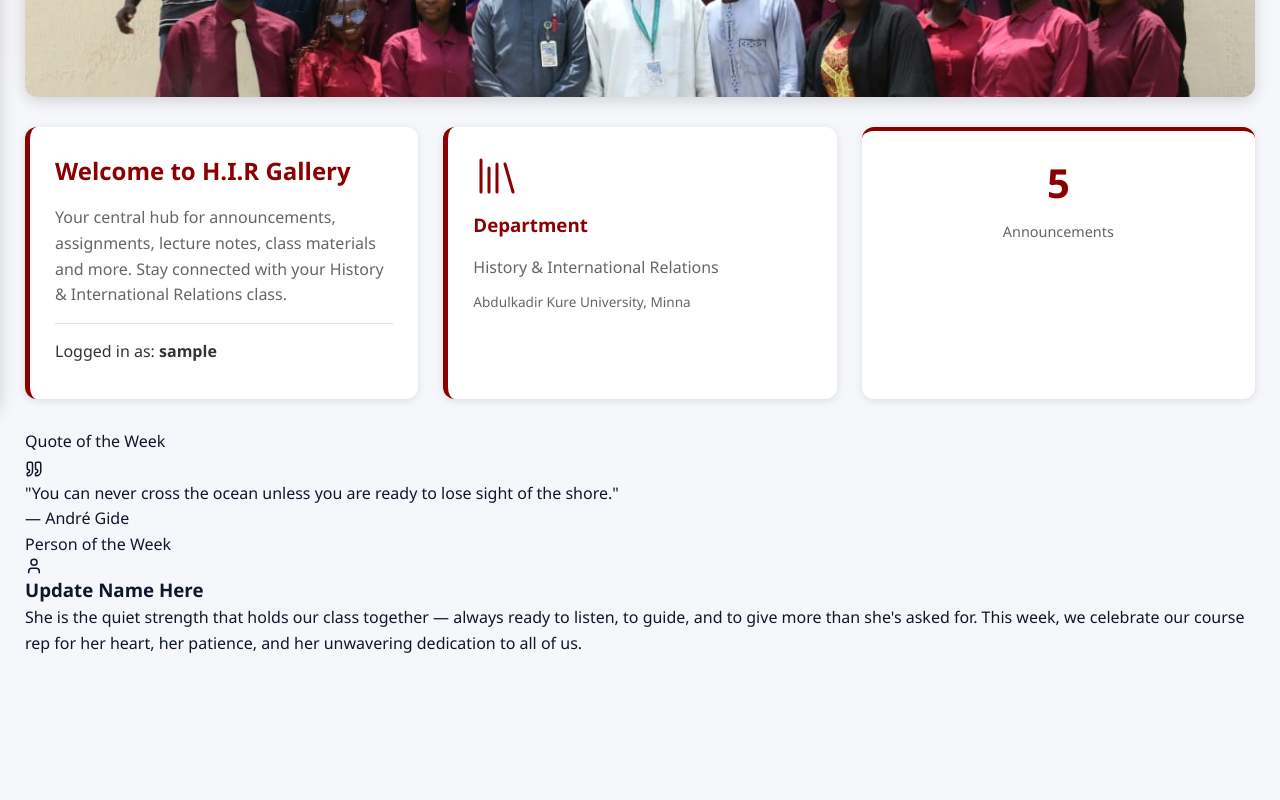
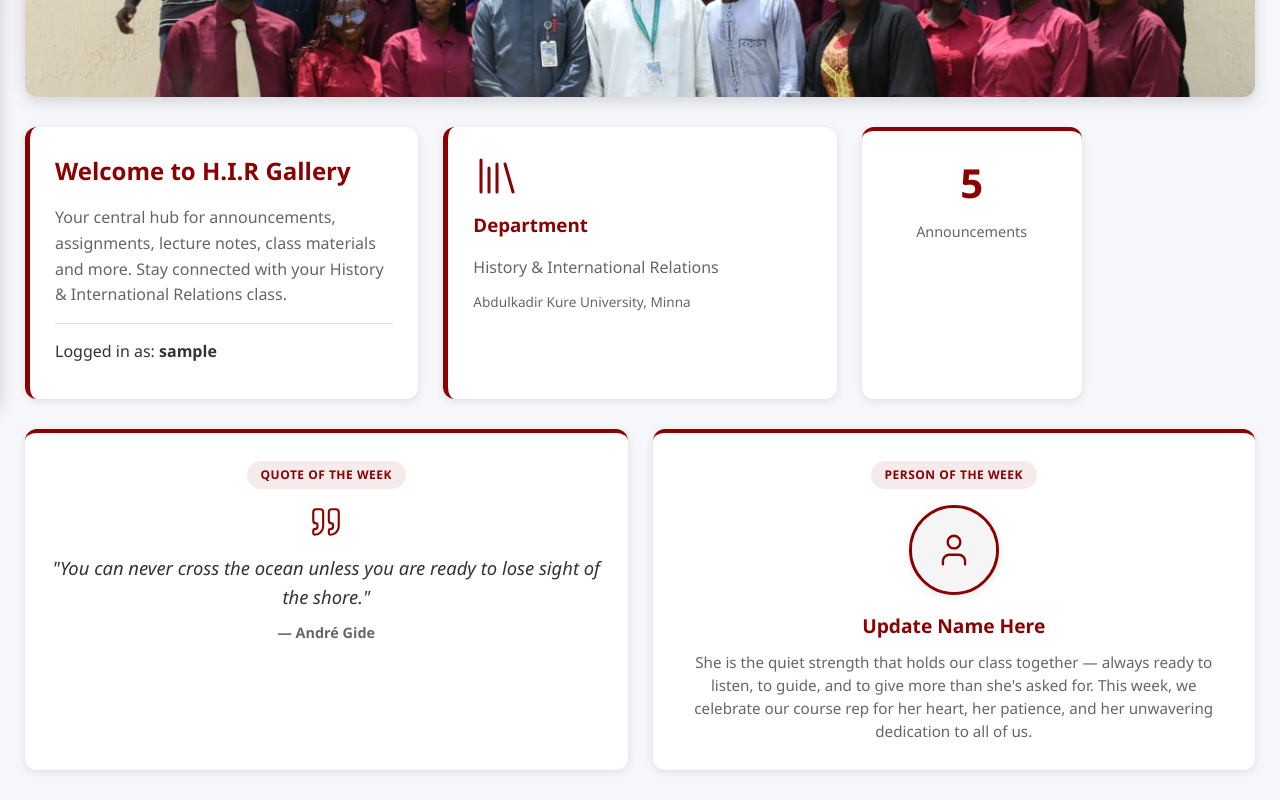
Before and after one commit to akuhir/akuhir.github.io, a plain HTML site: page index.html in a window 1280 px wide. Shown: the part 393-1193 px from the top of the page. Before the commit the page ends 1079 px from the top, so only its background shows below. Drawn offline with nearby package versions, Linux system fonts and the light colour scheme; sample sign-in values are in the browser's storage.

Commit message:
Update style.css

```diff
--- a/style.css
+++ b/style.css
@@ -542,6 +542,7 @@ body.dark-mode .side-navbar .nav-link.active {
     display: grid;
     grid-template-columns: repeat(auto-fit, minmax(150px, 1fr));
     gap: 15px;
+    max-width: 220px;
 }
 
 .stat {
@@ -563,6 +564,110 @@ body.dark-mode .side-navbar .nav-link.active {
     color: var(--text-light);
     font-size: 0.9rem;
     margin-top: 5px;
+}
+
+/* ========== HOME SPOTLIGHT: QUOTE + PERSON OF THE WEEK ========== */
+.spotlight-grid {
+    display: grid;
+    grid-template-columns: repeat(auto-fit, minmax(280px, 1fr));
+    gap: 25px;
+    margin-top: 25px;
+}
+
+.quote-card,
+.person-card {
+    background: var(--accent);
+    padding: 28px 24px;
+    border-radius: 12px;
+    box-shadow: var(--shadow);
+    border-top: 4px solid var(--primary);
+    text-align: center;
+}
+
+.spotlight-label {
+    display: inline-block;
+    background: rgba(139, 0, 0, 0.08);
+    color: var(--primary);
+    font-size: 0.75rem;
+    font-weight: 700;
+    letter-spacing: 0.5px;
+    text-transform: uppercase;
+    padding: 4px 14px;
+    border-radius: 20px;
+    margin-bottom: 16px;
+}
+
+.spotlight-icon {
+    color: var(--primary);
+    margin-bottom: 14px;
+    display: flex;
+    align-items: center;
+    justify-content: center;
+}
+
+.spotlight-icon [data-lucide] {
+    width: 34px;
+    height: 34px;
+    stroke-width: 1.5;
+}
+
+.quote-text {
+    font-size: 1.15rem;
+    font-style: italic;
+    color: var(--text);
+    line-height: 1.6;
+    margin-bottom: 10px;
+}
+
+.quote-author {
+    color: var(--text-light);
+    font-weight: 600;
+    font-size: 0.9rem;
+}
+
+.person-name {
+    color: var(--primary);
+    margin-bottom: 10px;
+    font-size: 1.2rem;
+}
+
+.person-photo-wrap {
+    width: 90px;
+    height: 90px;
+    margin: 0 auto 16px;
+    border-radius: 50%;
+    overflow: hidden;
+    border: 3px solid var(--primary);
+    box-shadow: var(--shadow);
+}
+
+.person-photo {
+    width: 100%;
+    height: 100%;
+    object-fit: cover;
+    display: block;
+}
+
+.person-photo-fallback {
+    width: 100%;
+    height: 100%;
+    display: flex;
+    align-items: center;
+    justify-content: center;
+    background: var(--accent-light);
+    color: var(--primary);
+}
+
+.person-photo-fallback [data-lucide] {
+    width: 38px;
+    height: 38px;
+    stroke-width: 1.5;
+}
+
+.person-note {
+    color: var(--text-light);
+    font-size: 0.95rem;
+    line-height: 1.5;
 }
 
 /* ========== ANNOUNCEMENTS ========== */
```
